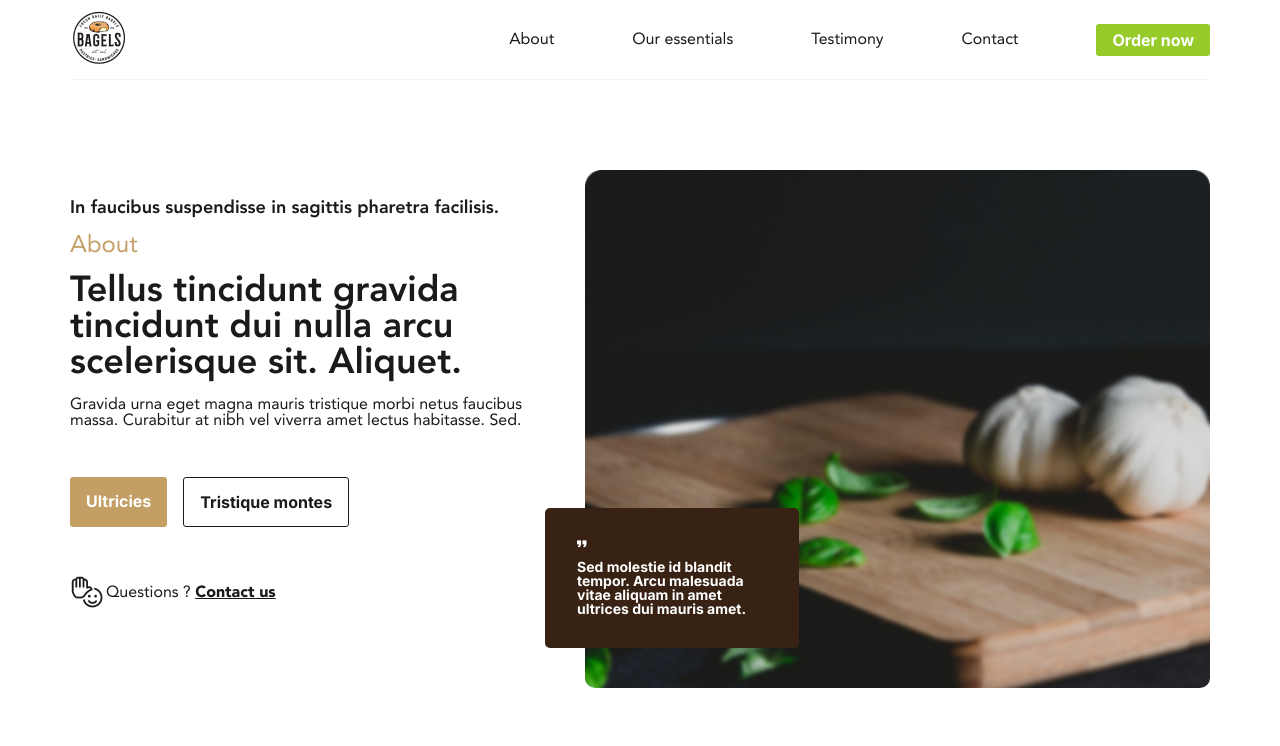
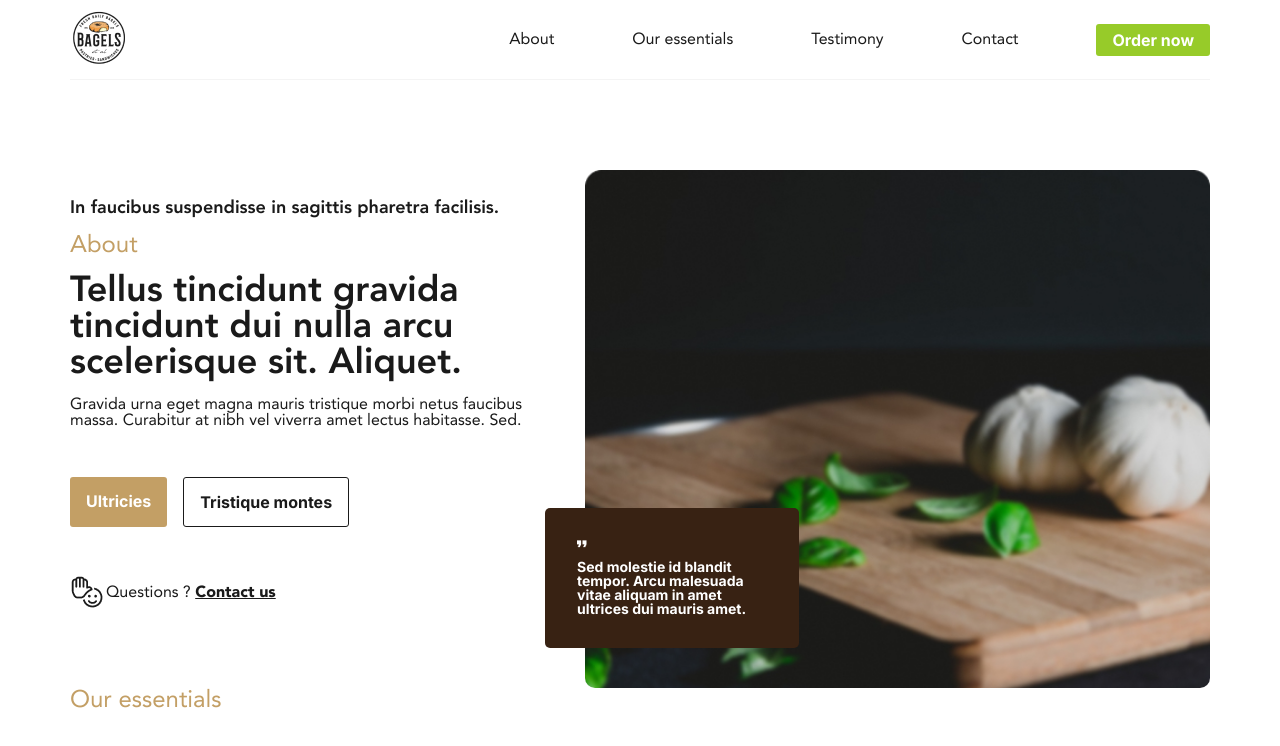
Before and after one commit to ThomasSupervil/TRIBU-TestFront, a React (Vite) app: page / in a window 1280 px wide. Shown: the top 746 px of the page. Built offline with nearby package versions, Linux system fonts and the light colour scheme.

Commit message:
feat: init essentials component

```diff
--- a/src/App.jsx
+++ b/src/App.jsx
@@ -1,3 +1,4 @@
+import Essentials from "./components/Essentials"
 import Header from "./components/Header"
 import Hero from "./components/Hero"
 
@@ -9,6 +10,7 @@ const App = () => {
 
       <main>
         <Hero />
+        <Essentials />
       </main>
 
       {/* <Footer /> */}
--- /dev/null
+++ b/src/components/Essentials.jsx
@@ -0,0 +1,11 @@
+import React from 'react'
+
+const Essentials = () => {
+  return (
+    <section className='essentials'>
+      <h1 className='title'>Our essentials</h1>
+    </section>
+  )
+}
+
+export default Essentials
--- /dev/null
+++ b/src/styles/components/essentials.scss
@@ -0,0 +1,10 @@
+.essentials {
+  .title {
+    font-size: 1.4rem;
+    color: $lightBrown;
+
+    @include breakpoint('desktop') {
+      font-size: 2.4rem;
+    }
+  }
+}
--- a/src/styles/style.scss
+++ b/src/styles/style.scss
@@ -1,3 +1,5 @@
+@import url('https://fonts.googleapis.com/css2?family=Inter:wght@700&display=swap');
+
 // Partials
 @import './fonts/stylesheet.css';
 @import './partials/reset.scss';
@@ -8,8 +10,8 @@
 
 @import './components/header.scss';
 @import './components/hero.scss';
+@import './components/essentials.scss';
 
-@import url('https://fonts.googleapis.com/css2?family=Inter:wght@700&display=swap');
 
 html {
   font-size: 62.5%;
```
